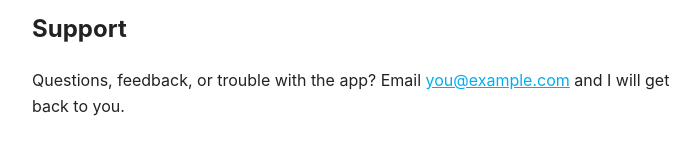
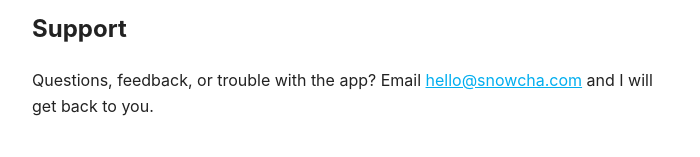
Before and after one commit to snowcha/soil-type-analyzer-support, a plain HTML site: page index.html in a window 1280 px wide. Shown: the part 155-312 px from the top of the page, without its empty margins (288-988 px from the left). Drawn offline with Linux system fonts and the light colour scheme.

Commit message:
Update support email address in index.html

```diff
--- a/index.html
+++ b/index.html
@@ -19,7 +19,7 @@
 
   <h2>Support</h2>
   <p>Questions, feedback, or trouble with the app? Email
-     <a href="mailto:you@example.com">you@example.com</a>
+     <a href="mailto:hello@snowcha.com">hello@snowcha.com</a>
      and I will get back to you.</p>
 
   <h2>Privacy Policy</h2>
```
